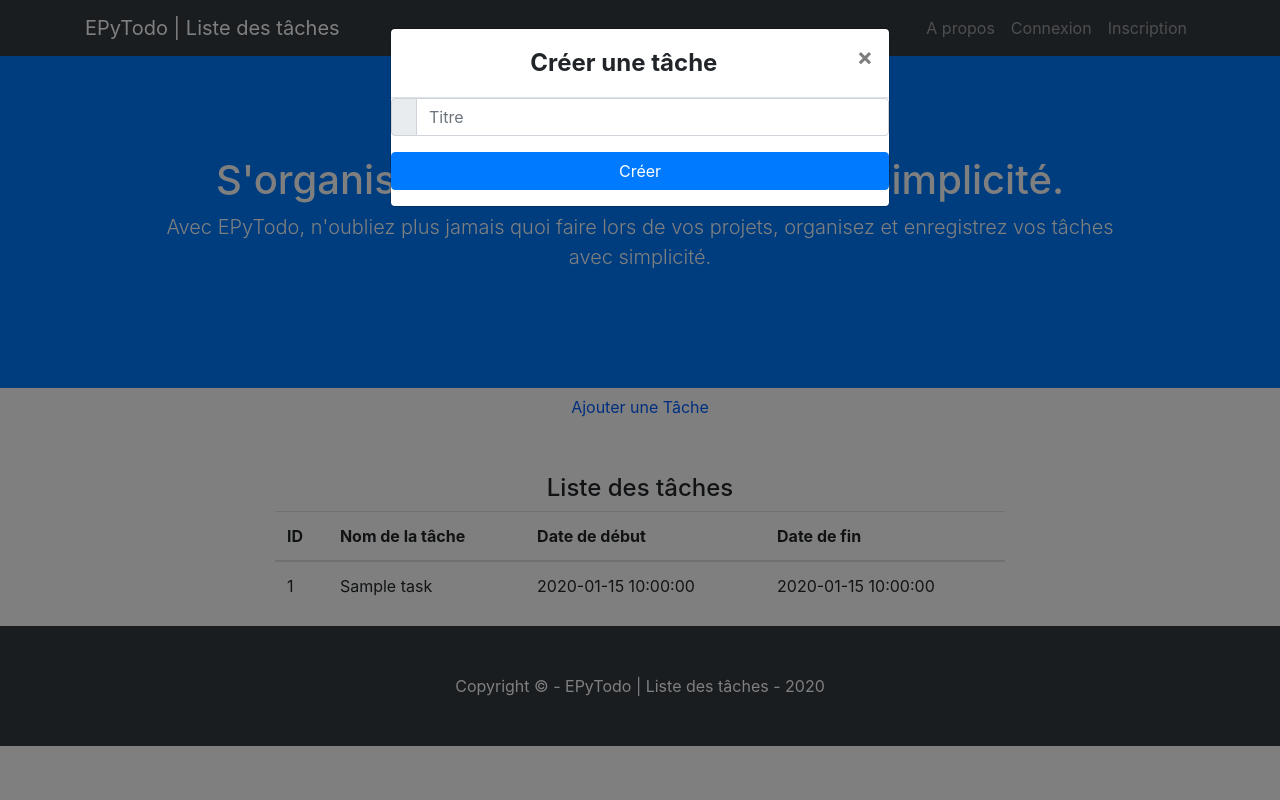
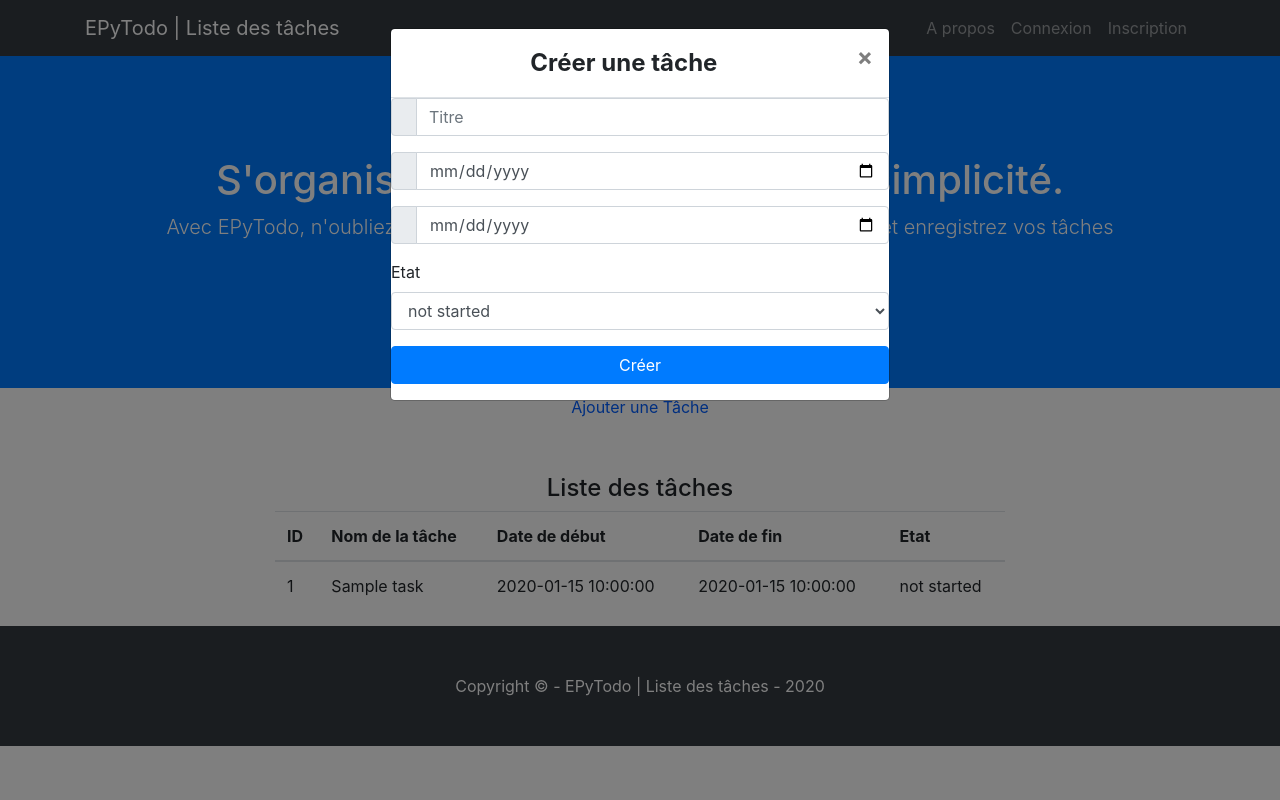
Before and after one commit to AnthoniMarie/EpyTodo, a Flask app: page /user/task in a window 1280 px wide, after a click on "Ajouter une Tâche". Run offline with Flask 2, Linux system fonts and the light colour scheme; tables that the repository leaves empty hold one stand-in row (values such as "Sample post"); some libraries are stand-ins or nearby versions.

Commit message:
[FIX] - Adding task status and begin, end time

```diff
--- a/app/controller.py
+++ b/app/controller.py
@@ -59,8 +59,11 @@ class TaskController(object):
                            myContent="view all user tasks", task=title)
     def task_add(data):
         title = request.form.get('title', None)
+        begin = request.form.get('begin', None)
+        end = request.form.get('end', None)
+        status = request.form.get('status', None)
         if request.method == "POST" and title:
-            TaskModel.task_add(data, title)
+            TaskModel.task_add(data, title, begin, end, status)
             flash("Succès de la création de tâche :)", "success")
         elif request.method == "POST":
             flash("Echec de la création de votre tâche :(, vérifiez les informations saisies", "error")
--- a/app/models.py
+++ b/app/models.py
@@ -11,6 +11,7 @@ from config import *
 from app import *
 import pymysql as sql
 import hashlib
+from datetime import datetime
 
 class UserModel(object):
     def get_users_list(data):
@@ -44,15 +45,9 @@ class UserModel(object):
             return jsonify(error="an error occured")
 
 class TaskModel(object):
-    def task_add(data, title):
+    def task_add(data, title, begin, end, status):
         try:
-            #title = request.args['title']
-            #end  = cursor.execute("SELECT TIMESTAMP('2020-12-01');")
-            #begin = cursor.execute("SELECT TIMESTAMP('2001-09-11');")
-            #begin = request.args['begin']
-            #end = request.args['end']
-            #status = request.args['status']
-            cursor.execute("INSERT INTO task (title) VALUES (%s)", (title))
+            cursor.execute("INSERT INTO task (title, begin, end, status) VALUES (%s, %s, %s, %s)", (title, begin, end, status))
             cursor.connection.commit()
             return jsonify(result="Task created successfully")
         except:
@@ -60,7 +55,5 @@ class TaskModel(object):
     def display_task(data):
         cursor.execute("SELECT * from task;")
         db_linkage.commit()
-        #data = {"test": 123456789, "test2": 2, "test3": 3}
         data = cursor.fetchall()
-        print(data)
         return data
--- a/app/templates/tasks/list.html
+++ b/app/templates/tasks/list.html
@@ -27,6 +27,26 @@
 		 </div>
         <input name="title" class="form-control" placeholder="Titre" type="text" id="title">
     </div>
+          <div class="form-group input-group">
+		<div class="input-group-prepend">
+		    <span class="input-group-text"> <i class="fa fa-message"></i> </span>
+		 </div>
+        <input type="date" class="form-control" id="begin" name="begin" placeholder="Date de début">
+    </div>
+          <div class="form-group input-group">
+		<div class="input-group-prepend">
+		    <span class="input-group-text"> <i class="fa fa-message"></i> </span>
+		 </div>
+        <input type="date" class="form-control" id="end" name="end" placeholder="Date de fin">
+    </div>
+          <div class="form-group">
+    <label for="exampleFormControlSelect1">Etat</label>
+    <select class="form-control" id="status" name="status">
+      <option>not started</option>
+      <option>in progress</option>
+      <option>done</option>
+    </select>
+  </div>
     <div class="form-group">
         <button type="submit" class="btn btn-primary btn-block"> Créer </button>
     </div>
@@ -65,6 +85,7 @@
                   <th scope="col">Nom de la tâche</th>
                   <th scope="col">Date de début</th>
                   <th scope="col">Date de fin</th>
+                  <th scope="col">Etat</th>
                </tr>
             </thead>
             <tbody>
@@ -74,6 +95,7 @@
                   <td>{{row[1]}}</td>
                   <td>{{row[2]}}</td>
                   <td>{{row[3]}}</td>
+                  <td>{{row[4]}}</td>
                </tr>
                {% endfor %}
             </tbody>
```
